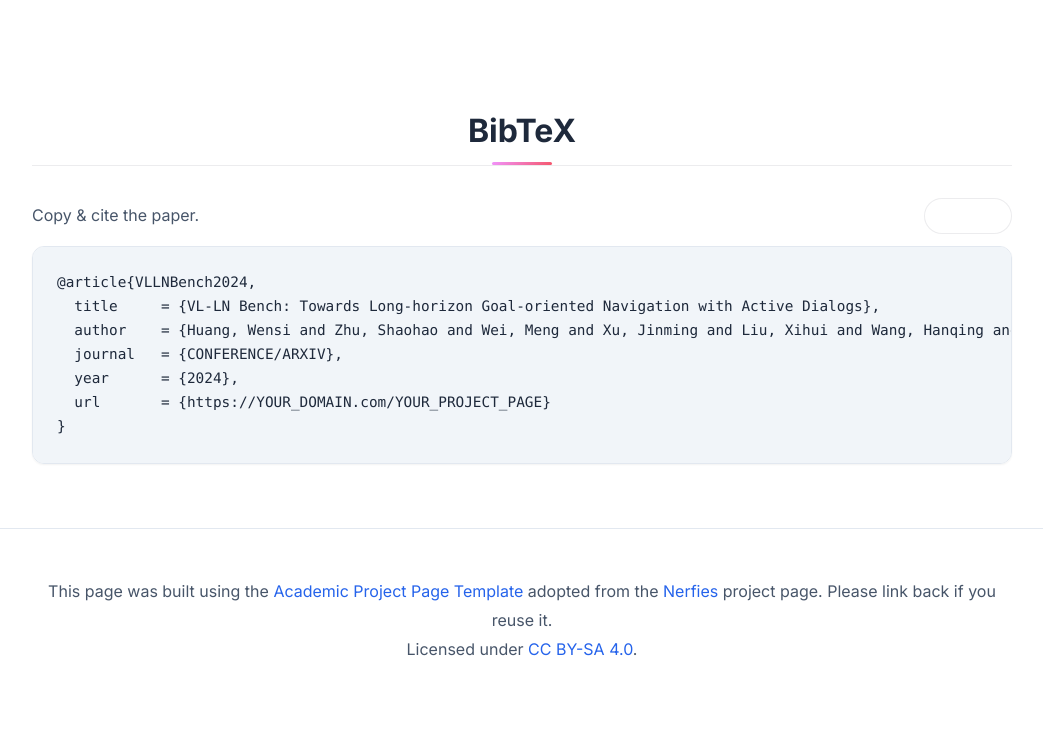
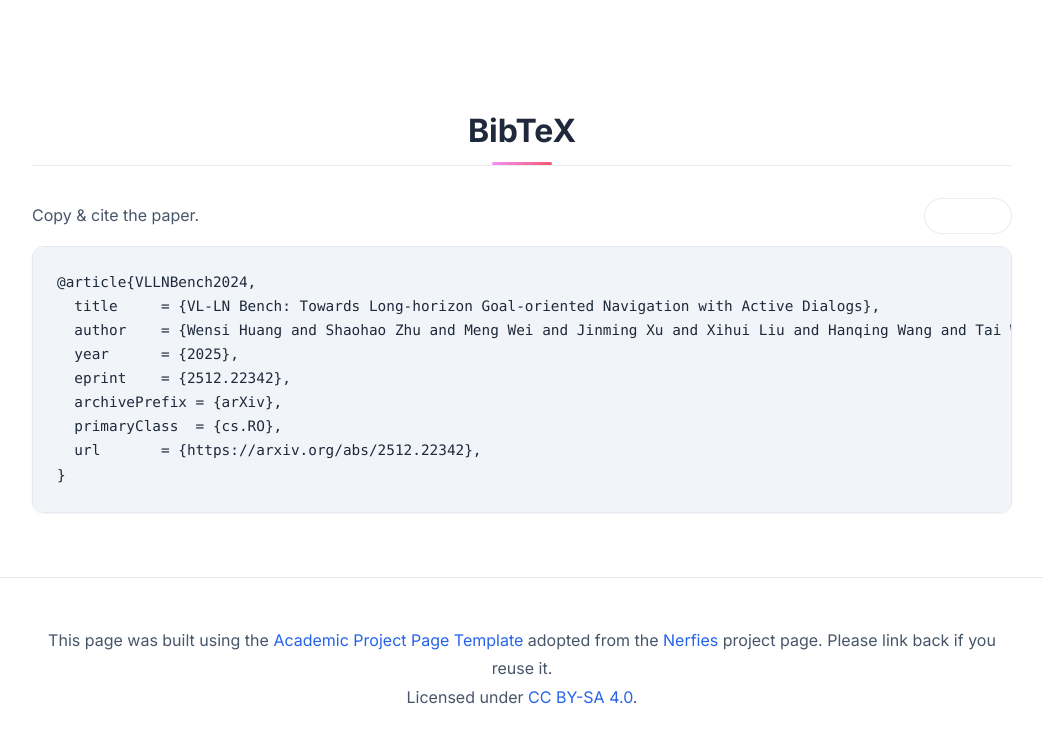
Before and after one commit to 0309hws/VL-LN.github.io, a plain HTML site: page index.html in a window 1280 px wide. Shown: the part 6275-7017 px from the top of the page, without its empty margins (118-1161 px from the left). Before the commit the page ends 6987 px from the top, so only its background shows below. Drawn offline with nearby package versions, Linux system fonts and the light colour scheme; some icons are missing.

Commit message:
[FIX] add paper citation.

```diff
--- a/index.html
+++ b/index.html
@@ -824,10 +824,12 @@
 
         <pre id="bibtex-code"><code>@article{VLLNBench2024,
   title     = {VL-LN Bench: Towards Long-horizon Goal-oriented Navigation with Active Dialogs},
-  author    = {Huang, Wensi and Zhu, Shaohao and Wei, Meng and Xu, Jinming and Liu, Xihui and Wang, Hanqing and Wang, Tai and Zhao, Feng and Pang, Jiangmiao},
-  journal   = {CONFERENCE/ARXIV},
-  year      = {2024},
-  url       = {https://YOUR_DOMAIN.com/YOUR_PROJECT_PAGE}
+  author    = {Wensi Huang and Shaohao Zhu and Meng Wei and Jinming Xu and Xihui Liu and Hanqing Wang and Tai Wang and Feng Zhao and Jiangmiao Pang},
+  year      = {2025},
+  eprint    = {2512.22342},
+  archivePrefix = {arXiv},
+  primaryClass  = {cs.RO},
+  url       = {https://arxiv.org/abs/2512.22342},
 }</code></pre>
       </div>
     </section>
```
